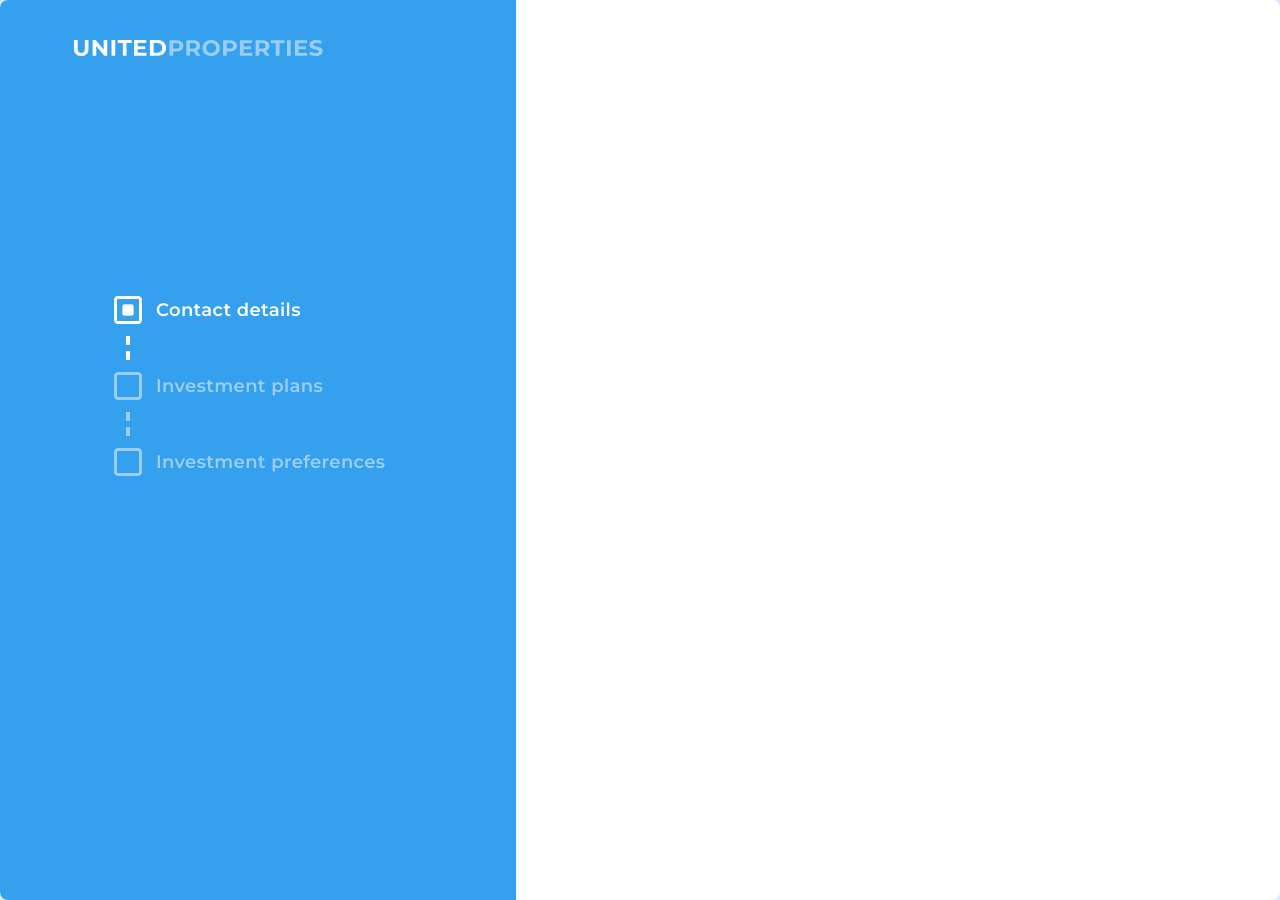
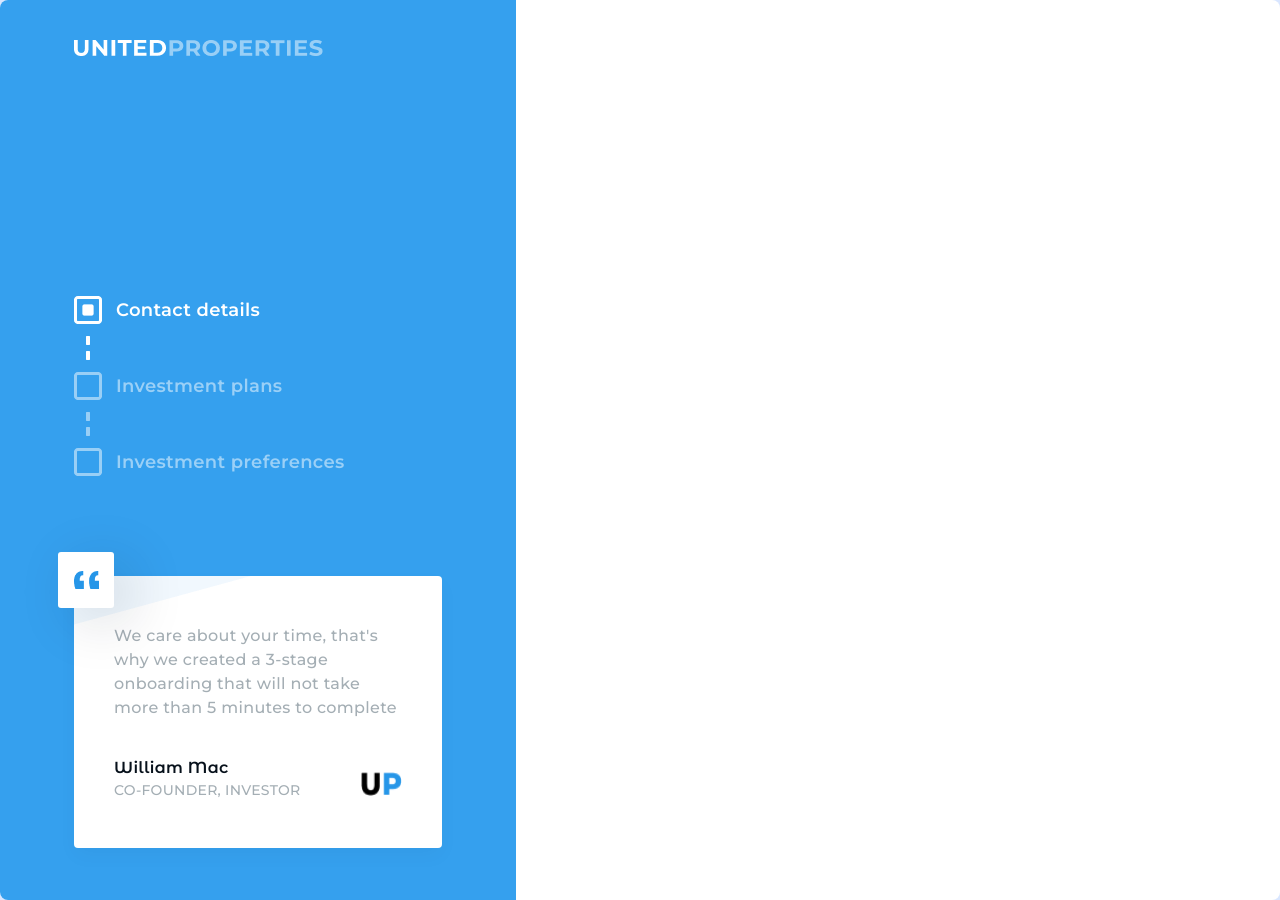
Before and after one commit to oybek94/onboarding, a plain HTML site: page index.html in a window 1280 px wide. Drawn offline with Linux system fonts and the light colour scheme.

Commit message:
left-side completed

```diff
--- a/CSS/style.css
+++ b/CSS/style.css
@@ -11,6 +11,7 @@ body {
    font-family: 'Montserrat', sans-serif;
    font-weight: 600;
    color: var(--main-color);
+   letter-spacing: 0.02em;
 }
 
 .contact-details {
@@ -41,6 +42,7 @@ body {
    color: rgba(255, 255, 255, 0.5);
    margin-top: 0;
    margin-bottom: 0;
+   padding-left: 0;
 }
 
 .nav__list {
@@ -52,7 +54,6 @@ body {
    font-weight: bold;
    font-size: 18px;
    line-height: 28px;
-   letter-spacing: 0.02em;
 }
 
 .nav__list:last-child {
@@ -130,3 +131,77 @@ body {
    margin-top: 27px;
    margin-bottom: 12px;
 }
+
+.quote {
+   position: relative;
+   align-self: end;
+   background-color: #fff;
+   padding: 48px 40px 32px;
+   background-image: url("/images/Vector.png");
+   background-repeat: no-repeat;
+   box-shadow: 0px 8px 20px rgba(3, 17, 6, 0.03);
+   border-radius: 4px;
+}
+
+.quote::before {
+   content: "";
+
+   position: absolute;
+   top: -24px;
+   left: -16px;
+
+   background: #FFFFFF;
+   box-shadow: 16px 12px 56px rgba(11, 29, 46, 0.15);
+   border-radius: 3px;
+
+   width: 56px;
+   height: 56px;
+
+   background-image: url("/images/quote.png");
+   background-repeat: no-repeat;
+   background-position: center center;
+}
+
+blockquote {
+   margin: 0;
+   margin-bottom: 20px;
+
+   font-weight: 500;
+   font-size: 16px;
+   line-height: 24px;
+
+   color: #A4AEB4;
+}
+
+.author {
+   display: flex;
+   justify-content: space-between;
+}
+
+dt {
+   font-family: 'Montserrat Alternates', sans-serif;
+   font-weight: 600;
+   font-size: 16px;
+   line-height: 24px;
+
+   letter-spacing: 0.02em;
+
+   color: #07111B;
+}
+
+dd {
+   margin-left: 0;
+
+   font-weight: 500;
+   font-size: 14px;
+   line-height: 20px;
+
+   letter-spacing: 0.02em;
+
+   color: #A4AEB4;
+}
+
+.up-logo {
+   position: relative;
+   top: 32px;
+}
--- a/index.html
+++ b/index.html
@@ -19,9 +19,11 @@
 <body>
    <div class="contact-details">
       <div class="contact-details__left-block">
+
          <div class="logo">
             <a href="/index.html"><img src="/images/logo.png" alt="logo" width="249" width="16"></a>
          </div>
+
          <div class="contact-details__nav">
             <ul class="nav__items">
                <li class="nav__list active">Contact details
@@ -35,6 +37,24 @@
                <li class="nav__list passive">Investment preferences</li>
             </ul>
          </div>
+
+         <div class="quote">
+
+            <blockquote>
+               We care about your time, that's why we created a 3-stage onboarding that will not take more than 5
+               minutes to complete
+            </blockquote>
+
+            <div class="author">
+               <dl>
+                  <dt>William Mac</dt>
+                  <dd>CO-FOUNDER, INVESTOR</dd>
+               </dl>
+
+               <img class="up-logo" src="/images/UP.png" alt="UP" width="41" height="24">
+            </div>
+         </div>
+
       </div>
    </div>
    <div class="contact-details__right-block"></div>
```
Also changed, not shown: images/UP.png (added), images/Vector.png (added), images/quote.png (added).
